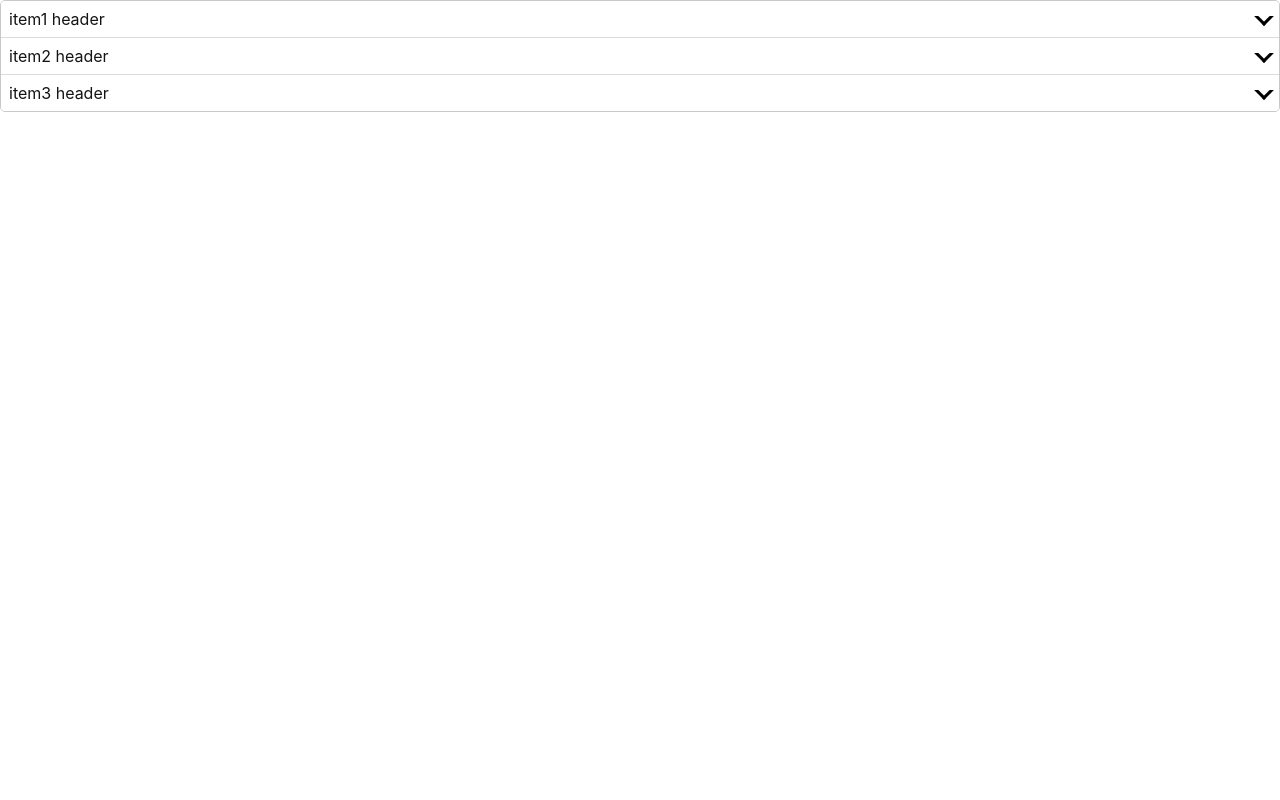
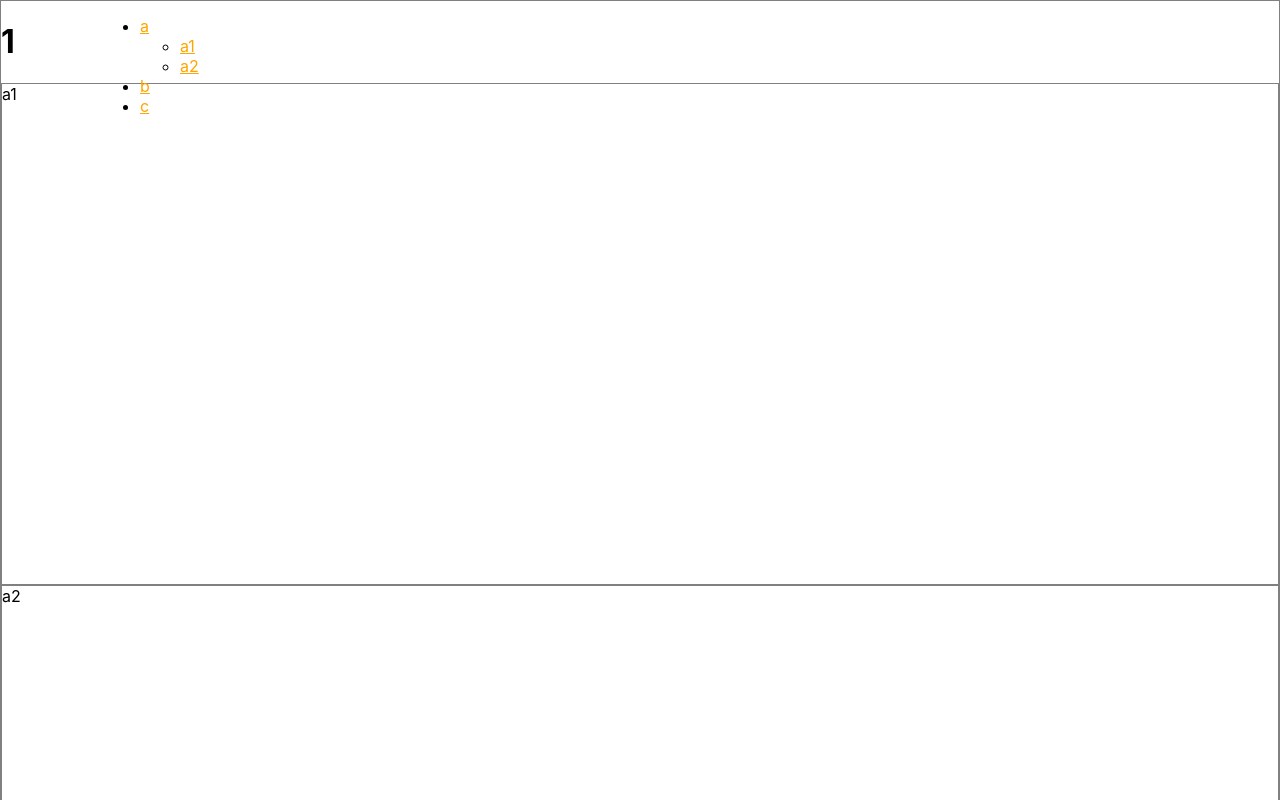
Before and after one commit to CRChaotic/react-carousel, a React (Create React App) app: page /math in a window 1280 px wide. Shown: the top 800 px of the page. Built offline with nearby package versions, Linux system fonts and the light colour scheme.

Commit message:
Add hook useScrollspy and its test

```diff
--- a/src/App.tsx
+++ b/src/App.tsx
@@ -1,7 +1,9 @@
 import { AccordionTest } from "./tests/AccordionTest";
 import CarouselTest from "./tests/CarouselTest";
-import { CollapsibleTest } from "./tests/CollapsibleTest";
+import { UseCollapsibleTest } from "./tests/UseCollapsibleTest";
 import RouterTest from "./tests/RouterTest";
+import { UsePopoverTest } from "./tests/UsePopoverTest";
+import { UseScrollspyTest } from "./tests/UseScrollspyTest";
 
 
 function App() {
@@ -9,9 +11,10 @@ function App() {
     <>
       {/* <RouterTest></RouterTest> */}
       {/* <CarouselTest></CarouselTest> */}
-      {/* <PopoverTest></PopoverTest> */}
-      {/* <CollapsibleTest></CollapsibleTest> */}
-      <AccordionTest></AccordionTest>
+      {/* <UsePopoverTest></UsePopoverTest> */}
+      {/* <UseCollapsibleTest></UseCollapsibleTest> */}
+      {/* <AccordionTest></AccordionTest> */}
+      <UseScrollspyTest></UseScrollspyTest>
     </>
   );
 }
--- a/src/components/accordion/styles/AccordionHeader.css
+++ b/src/components/accordion/styles/AccordionHeader.css
@@ -38,7 +38,7 @@
     margin-left: auto;
     min-width: 0.5rem;
     min-height: 0.5rem;
-    border-width: 3px;
+    border-width: 1px;
     border-style: solid;
     border-left-color: transparent;
     border-top-color: transparent;
--- a/src/components/accordion/styles/AccordionItem.css
+++ b/src/components/accordion/styles/AccordionItem.css
@@ -4,7 +4,6 @@
 }
 
 .accordion-item {
-    position: relative;
     min-width: 1rem;
     min-height: 1rem;
 }
--- /dev/null
+++ b/src/hooks/useScrollspy.ts
@@ -0,0 +1,47 @@
+import { useEffect, useState } from "react";
+
+type UseScrollspyProps = {
+    rootMargin?:string;
+    threshold?:number|number[];
+    root?:Element|null;
+}
+
+function useScrollspy(ids:number[]|string[], {rootMargin="-50% -50%", threshold = 0, root = null}:UseScrollspyProps = {}) {
+
+    const [activeIdsSet, setActiveIdsSet] = useState<{idsSet:Set<string|number>|null}>({idsSet:null});
+
+    useEffect(() => {
+
+        const options = {rootMargin, threshold, root};
+        const idsSet = new Set<string|number>(ids);
+
+        const handleIntersection = (entries: IntersectionObserverEntry[]) => {
+
+            entries.forEach((entry) => {
+                if(entry.isIntersecting){
+                    idsSet.add(entry.target.id);
+                }else{
+                    idsSet.delete(entry.target.id);
+                }
+            });
+
+            setActiveIdsSet({idsSet});
+        };
+
+        const interserctionObserver = new IntersectionObserver(handleIntersection, options);
+
+        ids.forEach((id) => {
+            const element = document.querySelector(`#${id}`);
+            if(element){
+                interserctionObserver.observe(element);
+            }
+        });
+
+        return () => interserctionObserver.disconnect();
+
+    }, [threshold, rootMargin, root, ids]);
+
+    return activeIdsSet.idsSet??new Set();
+}
+
+export default useScrollspy;
--- /dev/null
+++ b/src/tests/UseScrollspyTest.tsx
@@ -0,0 +1,72 @@
+import React, { useRef } from "react";
+import useScrollspy from "../hooks/useScrollspy";
+
+function createLists<T extends {[k:string]:any}>(
+    lists:T[],
+    createListItem:(item:T, children:React.ReactNode[]|null) => React.ReactNode,
+    childrenAlias = "children"
+):React.ReactNode[]{
+    return lists.map((item:T) => {
+
+        let childItems = null;
+        if(item[childrenAlias]){
+            childItems = createLists(item[childrenAlias], createListItem, childrenAlias);
+        }
+
+        return createListItem(item, childItems);
+    });
+}
+
+
+function UseScrollspyTest(){
+
+    const idsRef = useRef(["a", "b", "c", "a1", "a2"])
+    const activeIdsSet = useScrollspy(idsRef.current);
+
+    const testStruct = [
+        {id:"a", value:"a", children:[{id:"a1", value:"a1"},  {id:"a2", value:"a2"}]},
+        {id:"b", value:"b"},
+        {id:"c", value:"c"}
+    ];
+
+    const lists = createLists(testStruct, (item, children) => {
+        return (
+            <li key={item.id} >
+                <a style={{color:activeIdsSet.has(item.id) ? "orange":"black"}} href={`#${item.id}`}>
+                    {item.value}
+                </a>
+                <ul>
+                    {children}
+                </ul>
+            </li>
+        );
+    });
+
+    return (
+        <>
+            <ul style={{position:"fixed", marginLeft:"100px"}}>
+                {lists}
+            </ul>
+
+            <div id="a" style={{border:"1px solid gray"}}>
+                <h1>1</h1>
+
+                <div id="a1" style={{minWidth:"500px", height:"500px", border:"1px solid gray"}}>
+                    a1
+                </div>
+                <div id="a2" style={{minWidth:"500px", height:"500px", border:"1px solid gray"}}>
+                    a2
+                </div>
+            </div>
+
+            <div id="b" style={{minWidth:"500px", height:"1500px",  border:"1px solid gray"}}>
+                <h1>2</h1>
+            </div>
+            <div id="c" style={{minWidth:"500px", height:"500px",  border:"1px solid gray"}}>
+                <h1>3</h1>
+            </div>
+        </>
+    );
+}
+
+export {UseScrollspyTest};
```
Also changed, not shown: src/components/router/Router.tsx (+4 -4 lines), src/tests/RouterTest.tsx (+10 -10 lines), src/tests/UseCollapsibleTest.tsx (renamed from src/tests/CollapsibleTest.tsx, +3 -7 lines), src/tests/UsePopoverTest.tsx (renamed from src/tests/PopoverTest.tsx, +2 -1 lines), 1 other file (tests, documents, lock files or other folders).
